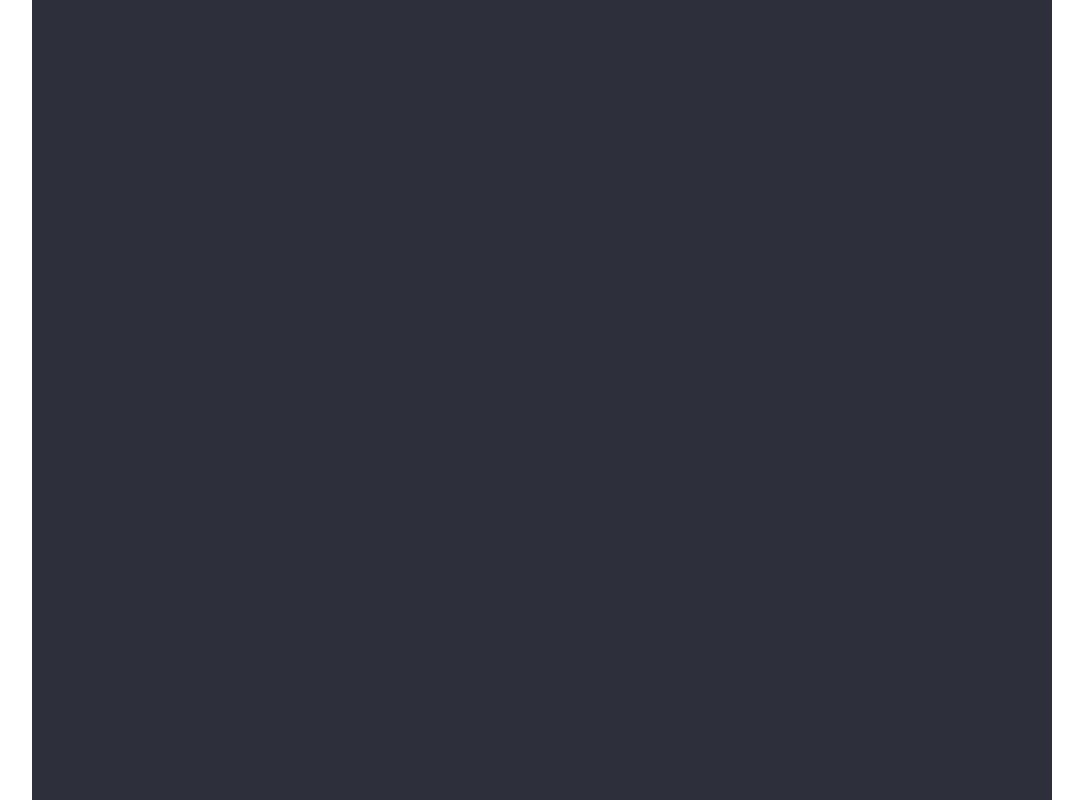
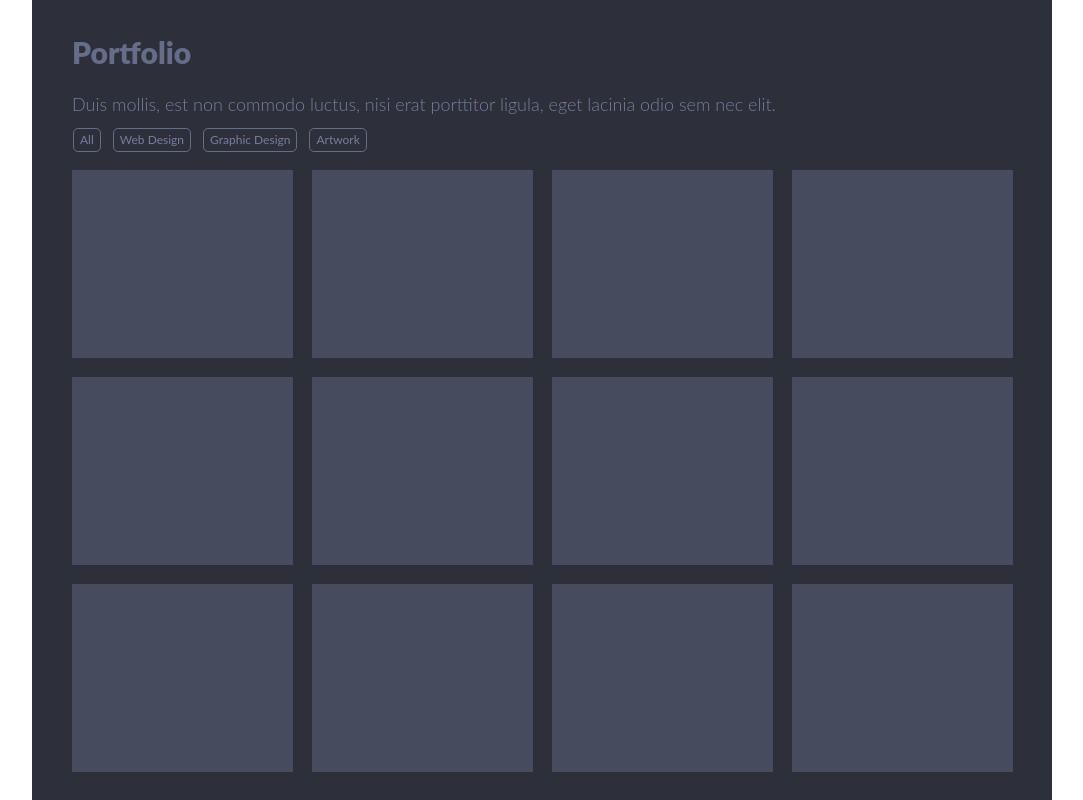
Before and after one commit to Asindeton/singolo, a plain HTML site: page index.html in a window 1280 px wide. Shown: the part 1220-2020 px from the top of the page, without its empty margins (98-1181 px from the left). Drawn offline with nearby package versions, Linux system fonts and the light colour scheme.

Commit message:
feat:add portolio(without img)

```diff
--- a/index.html
+++ b/index.html
@@ -109,9 +109,41 @@
         </div>
         <div class="our-service__bottom-line"></div>
         <div class="portfolio__wrapper">
+            <h2 class="portfolio__title">Portfolio</h2>
+            <p class="portfolio__text">Duis mollis, est non commodo luctus, nisi erat porttitor ligula, eget lacinia odio sem nec elit.</p>
+            <ul class="portfolio-filter">
+                <li>All</li>
+                <li>Web Design</li>
+                <li>Graphic Design</li>
+                <li>Artwork</li>
+            </ul>
+            <div class="portfolio-images__wrapper">
+                <ul class="portfolio-images-colum">
+                    <li></li>
+                    <li></li>
+                    <li></li>
+                </ul>
+                <ul class="portfolio-images-colum">
+                    <li></li>
+                    <li></li>
+                    <li></li>
+                </ul>
+                <ul class="portfolio-images-colum">
+                    <li></li>
+                    <li></li>
+                    <li></li>
+                </ul>
+                <ul class="portfolio-images-colum">
+                    <li></li>
+                    <li></li>
+                    <li></li>
+                </ul>
+            </div>
         </div>
         <div class="portfolio__bottom-line"></div>
-        <div class="about-us__wrapper"></div>
+        <div class="about-us__wrapper">
+
+        </div>
         <div class="about-us__bottom-line"></div>
         <div class="get-a-quote__wrapper"></div>
         <div class="get-a-quote__bottom-line"></div>
--- a/style.css
+++ b/style.css
@@ -24,14 +24,6 @@ h1{
     top: 40px;
 }
 
-li{
-    display: inline-block;
-}
-
-li::after{
-    content: "   ·";
-}
-
 .nav-bar__wrapper{
     position: relative;
 }
@@ -41,6 +33,13 @@ li::after{
     right: 40px;
     top: 40px;
 }
+.nav-bar__wrapper>ul>li{
+    display: inline-block;
+}
+.nav-bar__wrapper>ul>li::after{
+    content: "   ·";
+}
+
 
 .header__bottom-line{
     height: 6px;
@@ -238,9 +237,70 @@ li::after{
 }
 
 .portfolio__wrapper{
-    height: 870px;
+    position: relative;
+    height: 862px;
     background-color: #2d303a;
     width: 100%;
+}
+
+.portfolio__title{
+    font-size: 30px;
+    position: absolute;
+    left: 40px;
+    top: 61px;
+    color: #666d89;
+    font-family: "Lato";
+    font-weight: 900;
+    text-align: left;
+}
+
+.portfolio__text{
+    position: absolute;
+    left: 40px;
+    top: 113px;
+    font-size: 18px;
+    line-height: 30px;
+    color: #767e9e;
+    font-family: "Lato";
+    font-weight: 300;
+    text-align: left;
+}
+
+.portfolio-filter{
+    display: flex;
+    position: absolute;
+    text-align: center;
+    justify-content: center;
+    font-size: 12px;
+    line-height: 22px;
+    color: #767e9e;
+    font-family: "Lato";
+    font-weight: 400;
+    text-align: left;
+    left: 35px;
+    top: 152px;
+}
+.portfolio-images__wrapper{
+    display: flex;
+    justify-content: center;
+    flex-direction: row;
+    position: absolute;
+    left: 40px;
+    top: 194px;
+}
+
+.portfolio-filter>li{
+    margin: 0px 6px;
+    padding: 0px 6px;
+    border-radius: 5px;
+    border: 1px solid #666d89;
+}
+
+.portfolio-images-colum>li{
+    width: 221px;
+    height: 188px;
+    background-color: #464b5e;
+    margin: 0 19px 19px 0;
 }
 
 .portfolio__bottom-line{
```
